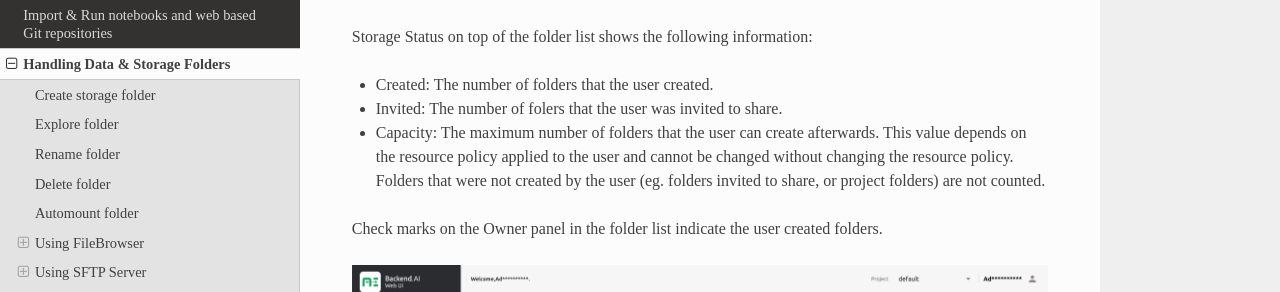
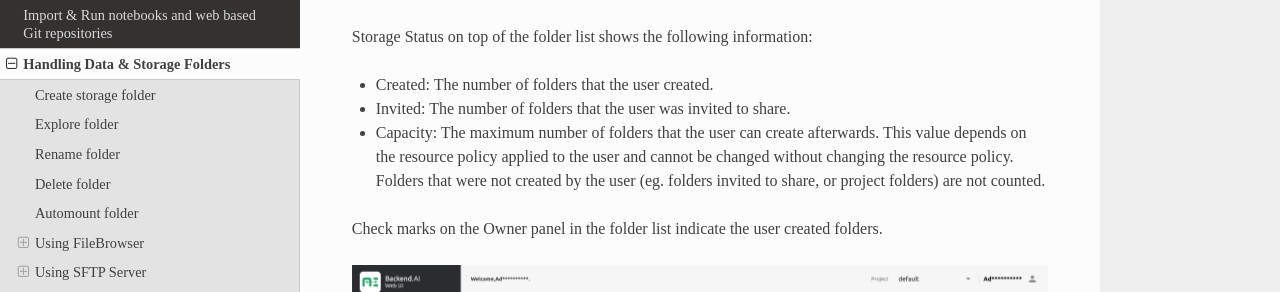
Before and after one commit to lablup/backend.ai-docs-webui, a Sphinx documentation site: the page built from docs/vfolder/vfolder.rst, in a window 1280 px wide and 900 px high, scrolled down 659 px. Shown: the part 160-452 px from the top of the window. Built offline with Sphinx 7.4.7 and the Read the Docs theme 2.0.0, drawn with Linux system fonts in a browser that asks for light colours; some web fonts are replaced.

Commit message:
docs: fix typo

```diff
--- a/docs/vfolder/vfolder.rst
+++ b/docs/vfolder/vfolder.rst
@@ -23,7 +23,7 @@ belong.
 Storage Status on top of the folder list shows the following information:
 
 * Created: The number of folders that the user created.
-* Invited: The number of folers that the user was invited to share.
+* Invited: The number of folders that the user was invited to share.
 * Capacity: The maximum number of folders that the user can create afterwards.
   This value depends on the resource policy applied to the user and cannot be
   changed without changing the resource policy. Folders that were not created by
```
Also changed, not shown: 1 other file.
